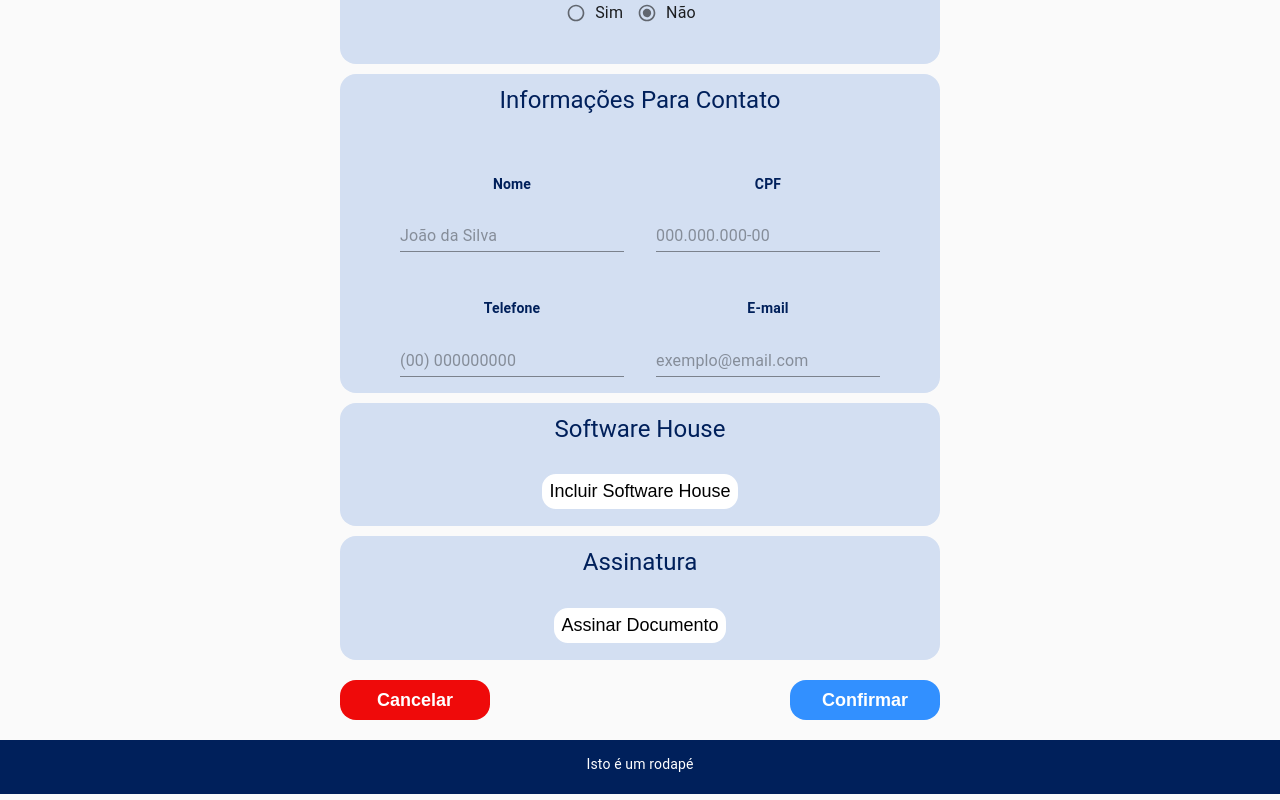
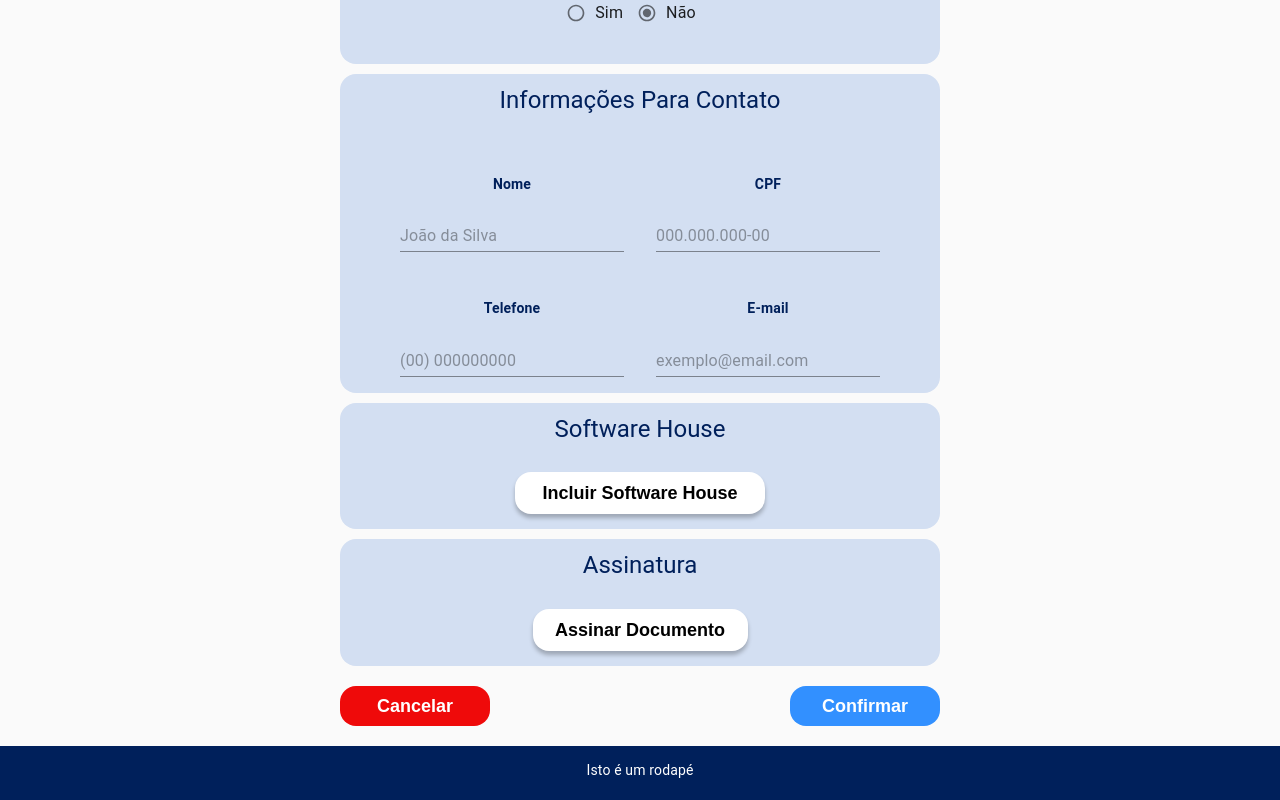
Before and after one commit to VictorHugoDS/front-R1000, a Next.js app: page /efd/adicionar in a window 1280 px wide. Shown: the part 820-1620 px from the top of the page. Built offline with nearby package versions, Linux system fonts and the light colour scheme.

Commit message:
refactor button cadastro contribuinte

```diff
--- a/pages/efd/adicionar/index.js
+++ b/pages/efd/adicionar/index.js
@@ -108,6 +108,7 @@ export default function Home() {
               className={style.button}
               label='text'
               type='button'
+              style={{ width: "215px" }}
             >Assinar Documento</button>
           </div>
 
--- a/styles/components/efd/adicionar/style.module.scss
+++ b/styles/components/efd/adicionar/style.module.scss
@@ -78,13 +78,16 @@
 }
 
 .button{
-  font-size: large;
-  background-color: white;
-  border-color: $c-gray;
-  border-style: solid;
+  width: 250px;
+  height: 42px;
+  background-color: $c-white;
+  font-size: 18px;
+  font-weight: 700;
+  cursor: pointer;
+  box-shadow: 0px 4px 4px rgba(0, 0, 0, 0.25);
+  border: none;
   border-radius: 16px;
-  padding: 7px;
-  cursor:pointer;
+
 }
 
 .button:hover{
--- a/styles/pages/eventos.scss
+++ b/styles/pages/eventos.scss
@@ -112,7 +112,7 @@
                     border:none;
 
                     &:hover{
-                        background-color: rgb(239,10,10,0.8);
+                        background-color: rgb(239,10,10,0.5);
                     }
                 }
             }
@@ -135,7 +135,14 @@
                 border-radius: 16px;
 
                 &:hover{
-                    background-color: rgba(255, 255, 255, 0.5);
+                    background-color:  $c-blue;
+                    color: white;
+                    transition-duration: 0.5s;
+                }
+
+                &:active{
+                    background-color:  $c-lightBlue;
+                    color: $c-blue;
                 }
             }
         }
```
